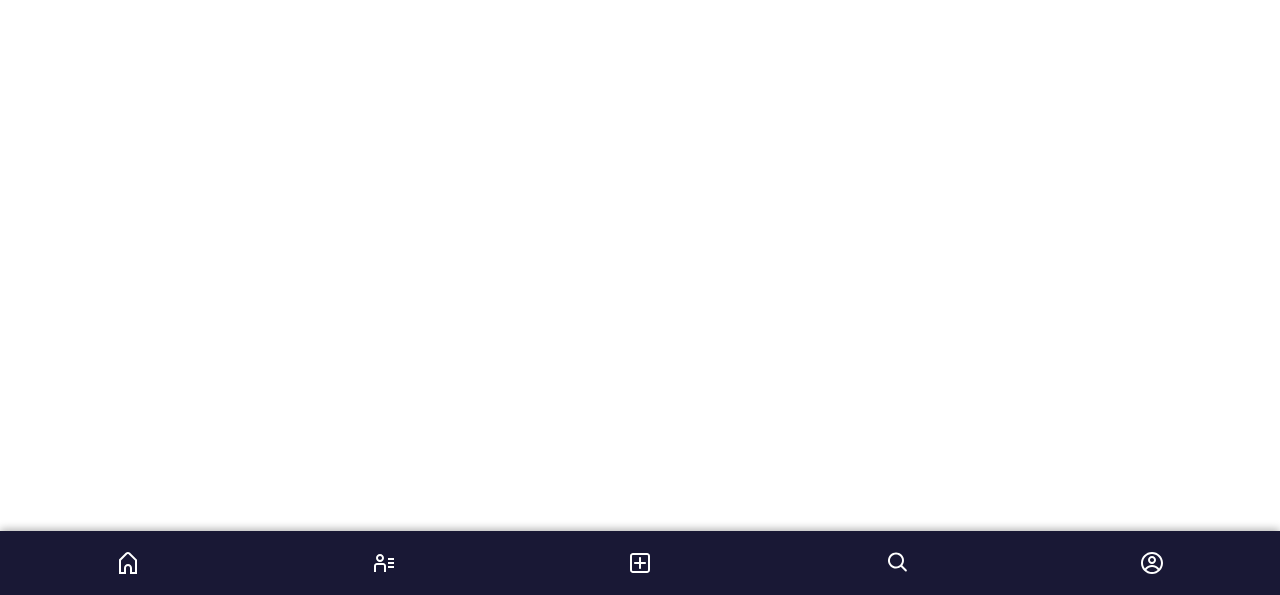
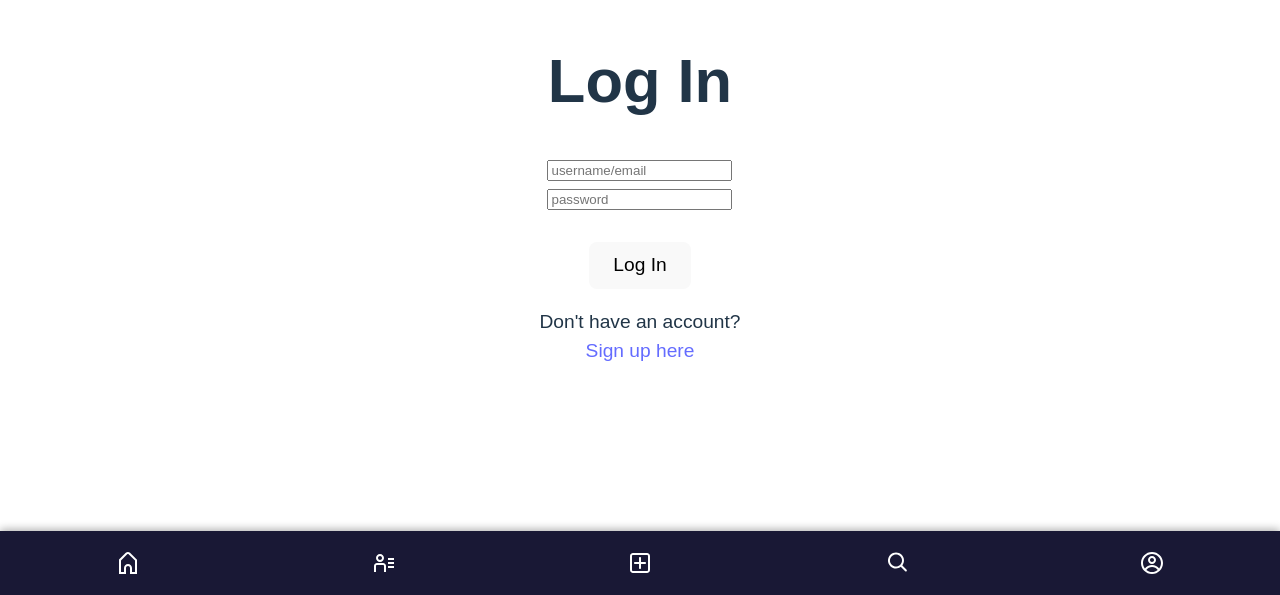
Before and after one commit to connerleb/CinemaVault, a React (Vite) app in the folder Frontend/: page /login in a window 1280 px wide. Before the commit this address had no page. Shown: the part 205-800 px from the top of the page. Built offline with nearby package versions, Linux system fonts and the light colour scheme.

Commit message:
Designed both login and signup pages, as well as added a check on each page to make sure the user is logged in, if not then they are redirected to log in

```diff
--- a/Frontend/src/App.jsx
+++ b/Frontend/src/App.jsx
@@ -36,6 +36,8 @@ function App() {
                   <Route path="/search" element={<Search />}></Route>
                   <Route path="/post" element={<Post />}></Route>
                   <Route path="/profile" element={<Profile />}></Route>
+                  <Route path="/login" element={<Login />}></Route>
+                  <Route path="/signup" element={<Signup />}></Route>
 
               </Routes>
               <NavBar />
--- a/Frontend/src/pages/friends.jsx
+++ b/Frontend/src/pages/friends.jsx
@@ -1,4 +1,16 @@
+import {useEffect} from "react";
+import {useNavigate} from "react-router-dom";
+
 function friends() {
+    const navigate = useNavigate();
+
+    // when the page is loaded check if the user is logged in
+    useEffect(() => {
+        const user = localStorage.getItem('user');
+        if (!user) { // if not logged in redirect
+            navigate('/login');
+        }
+    }, []);
     return (
         0
     );
--- a/Frontend/src/pages/home.jsx
+++ b/Frontend/src/pages/home.jsx
@@ -1,7 +1,17 @@
 import logo from "../assets/logo.png";
+import {useEffect, useState} from "react";
+import {useNavigate} from "react-router-dom";
 
 function Home() {
-    console.log("home rendered");
+    const navigate = useNavigate();
+
+    // when the page is loaded check if the user is logged in
+    useEffect(() => {
+        const user = localStorage.getItem('user');
+        if (!user) { // if not logged in redirect
+            navigate('/login');
+        }
+    }, []);
     return (
         <div>
             <img src={logo} alt="Cinema Vault Logo" />
--- /dev/null
+++ b/Frontend/src/pages/login.css
@@ -0,0 +1,5 @@
+.bgBox{
+    background-color:white;
+    border-radius: 15px;
+    border: 1px solid black;
+}
--- a/Frontend/src/pages/login.jsx
+++ b/Frontend/src/pages/login.jsx
@@ -1,7 +1,41 @@
-function login() {
+import {useState} from "react";
+import {Link} from "react-router-dom";
+
+function Login() {
+    const [email, setEmail] = useState('');
+    const [password, setPassword] = useState('');
+
+    const login = (e) => {
+        e.preventDefault(); // prevent the browser reload
+
+        // add sql query to see if account exists
+    }
     return (
-        0
+        <div className="bgBox">
+            <form className="loginBox" onSubmit={login}>
+                <h1 className="loginTitle">Log In</h1>
+                <input className="email"
+                       placeholder="username/email"
+                       value={email}
+                       onChange={(e) => setEmail(e.target.value)}
+                ></input>
+                <br/>
+                <input className="password"
+                       placeholder="password"
+                       value={password}
+                       onChange={(e) => setPassword(e.target.value)}
+                ></input>
+                <br/>
+                <br/>
+                <button type="submit">Log In</button>
+
+                <p>Don't have an account?
+                <br />
+                <Link to="/signup">Sign up here</Link>
+                </p>
+            </form>
+        </div>
     );
 }
 
-export default login;
+export default Login;
--- a/Frontend/src/pages/post.jsx
+++ b/Frontend/src/pages/post.jsx
@@ -1,4 +1,16 @@
+import {useEffect} from "react";
+import {useNavigate} from "react-router-dom";
+
 function post() {
+    const navigate = useNavigate();
+
+    // when the page is loaded check if the user is logged in
+    useEffect(() => {
+        const user = localStorage.getItem('user');
+        if (!user) { // if not logged in redirect
+            navigate('/login');
+        }
+    }, []);
     return (
         0
     );
--- a/Frontend/src/pages/profile.jsx
+++ b/Frontend/src/pages/profile.jsx
@@ -1,4 +1,16 @@
+import {useEffect} from "react";
+import {useNavigate} from "react-router-dom";
+
 function profile() {
+    const navigate = useNavigate();
+
+    // when the page is loaded check if the user is logged in
+    useEffect(() => {
+        const user = localStorage.getItem('user');
+        if (!user) { // if not logged in redirect
+            navigate('/login');
+        }
+    }, []);
     return (
         0
     );
--- a/Frontend/src/pages/search.jsx
+++ b/Frontend/src/pages/search.jsx
@@ -1,4 +1,16 @@
+import {useEffect} from "react";
+import {useNavigate} from "react-router-dom";
+
 function search() {
+    const navigate = useNavigate();
+
+    // when the page is loaded check if the user is logged in
+    useEffect(() => {
+        const user = localStorage.getItem('user');
+        if (!user) { // if not logged in redirect
+            navigate('/login');
+        }
+    }, []);
     return (
         0
     );
--- a/Frontend/src/pages/signup.jsx
+++ b/Frontend/src/pages/signup.jsx
@@ -1,6 +1,40 @@
+import {Link} from "react-router-dom";
+import {useState} from "react";
+
 function signup() {
+    const [email, setEmail] = useState('');
+    const [password, setPassword] = useState('');
+
+    const signup = (e) => {
+        e.preventDefault(); // prevent the browser reload
+
+        // add sql query to create account
+    }
     return (
-        0
+        <div className="bgBox">
+            <form className="signupBox" onSubmit={signup}>
+                <h1 className="signupTitle">Sign Up</h1>
+                <input className="email"
+                       placeholder="username/email"
+                       value={email}
+                       onChange={(e) => setEmail(e.target.value)}
+                ></input>
+                <br/>
+                <input className="password"
+                       placeholder="password"
+                       value={password}
+                       onChange={(e) => setPassword(e.target.value)}
+                ></input>
+                <br/>
+                <br/>
+                <button type="submit">Sign Up</button>
+
+                <p>Already have an account?
+                    <br />
+                    <Link to="/login">Login here</Link>
+                </p>
+            </form>
+        </div>
     );
 }
 
```
